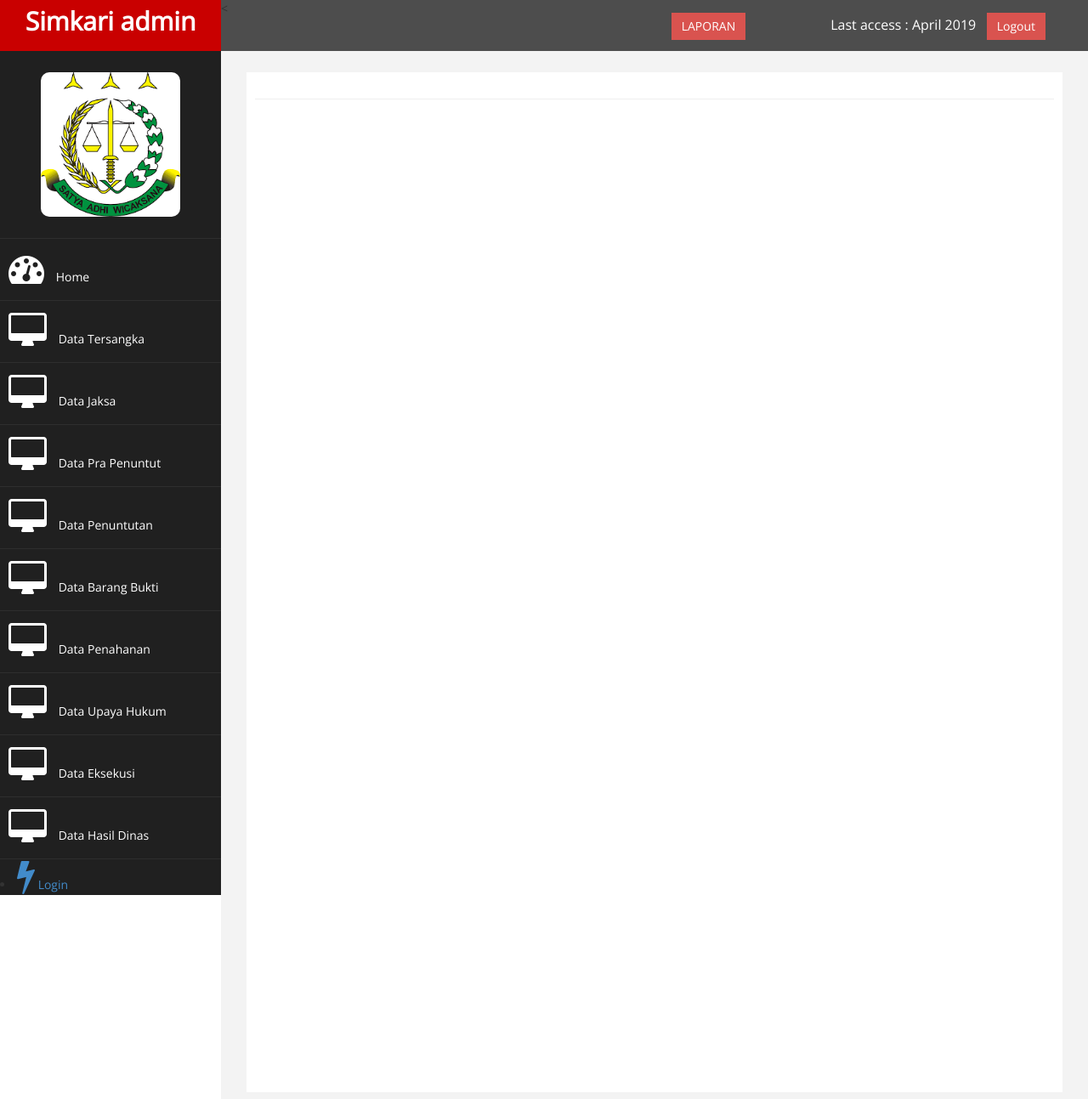
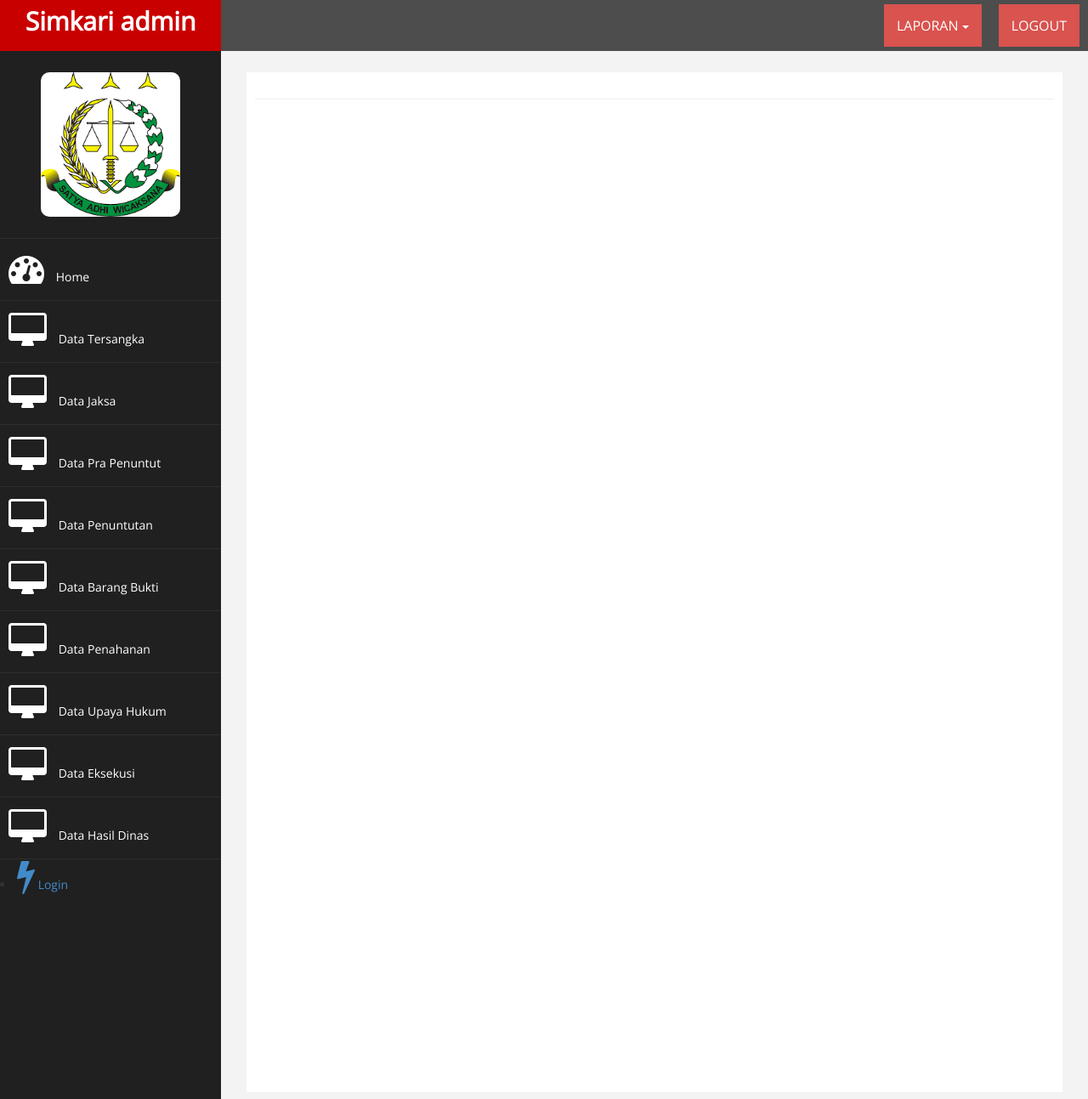
Before and after one commit to Lisa1210/skripsi, a PHP site: page /index.php in a window 1280 px wide. Shown: the top 1293 px of the page at 85% size. Run offline with PHP 8.4, Linux system fonts and the light colour scheme.

Commit message:
Update index.php

```diff
--- a/index.php
+++ b/index.php
@@ -35,44 +35,52 @@
                 </button>
                 <a class="navbar-brand" href="index.php ">Simkari admin</a>
             </div>
-  <div style="color: white;
-padding: 15px 50px 5px 50px;
-float: right;
-font-size: 16px;"> Last access : April 2019 &nbsp; <a href="login.php" class="btn btn-danger square-btn-adjust">Logout</a> </div>
-
-
-<
-            <div class="dropdown" style="color: white;
-padding: 15px 50px 5px 50px;
-float: right;
-font-size: 16px;">
-              <button class="btn btn-danger square-btn-adjust" type="button" id="dropdownMenuButton"
-              data-toggle="dropdown" aria-haspopup="true" aria-expanded="false">
-               LAPORAN
-              </button>
+			<div class="navbar-collapse collapse">
+				<ul class="nav navbar-nav navbar-right">
+					<li class="dropdown">
+						<a href="#" style="color: white; margin: 5px 10px;  font-size: 16px;" class="dropdown-toggle btn btn-danger square-btn-adjust " data-toggle="dropdown">LAPORAN <span class="caret"></span></a>
+						<ul class="dropdown-menu" role="menu">
+							<li><a href="#"><span class="glyphicon glyphicon-list-alt"></span> Laporan Tersangka</a></li>
+							<li><a href="#"><span class="glyphicon glyphicon-list-alt"></span> Laporan Jaksa</a></li>
+							<li><a href="#"><span class="glyphicon glyphicon-list-alt"></span> Laporan Pra Penuntut</a></li>
+							<li><a href="#"><span class="glyphicon glyphicon-list-alt"></span> Laporan Penuntutan</a></li>
+							<li><a href="#"><span class="glyphicon glyphicon-list-alt"></span> Laporan Barang Bukti</a></li>
+							<li><a href="#"><span class="glyphicon glyphicon-list-alt"></span> Laporan Penahanan</a></li>
+							<li><a href="#"><span class="glyphicon glyphicon-list-alt"></span> Laporan  Upaya Hukum</a></li>
+							<li><a href="#"><span class="glyphicon glyphicon-list-alt"></span> Laporan  Esekusi</a></li>
+							<li><a href="#"><span class="glyphicon glyphicon-list-alt"></span> Laporan  hasil dinas</a></li>
+						</ul>
+					</li>
+					<li>
+						<a href="login.php" style="color: white; margin: 5px 10px;  font-size: 16px;" class="btn btn-danger square-btn-adjust">LOGOUT</a>
+					</li>
+				<!--
+					<div style="color: white; padding: 15px 50px 5px 50px; float: right; font-size: 16px;">
+					<div class="dropdown" >
+						<button class="btn btn-danger square-btn-adjust" type="button" id="dropdownMenuButton" data-toggle="dropdown" aria-haspopup="true" aria-expanded="false">LAPORAN</button>
 						<div class="dropdown-menu" aria-labelledby="dropdownMenuButton">
-
 							<li>
-                <a data-toggle=”dropdown” data-target=”#” href=”#”>
-                     <span class=”caret”></span>
+								<a data-toggle="dropdown" data-target="#" href="#">
+									 <span class="caret"></span>
 								</a>
-                <ul class=”dropdown-menu”>
-                    <li><a href=”#”>Laporan Tersangka</a></li>
-                    <li><a href=”#”>Laporan Jaksa</a></li>
-                    <li><a href=”#”>Laporan Pra Penuntut</a></li>
-                    <li><a href=”#”>Laporan Penuntutan</a></li>
-                    <li><a href=”#”>Laporan Barang Bukti</a></li>
-                    <li><a href=”#”>Laporan Penahanan</a></li>
-                    <li><a href=”#”>Laporan  Upaya Hukum</a></li>
-                    <li><a href=”#”>Laporan  Esekusi</a></li>
-                    <li><a href=”#”>Laporan  hasil dinas</a></li>
+								<ul class="dropdown-menu">
+									<li><a href="#">Laporan Tersangka</a></li>
+									<li><a href="#">Laporan Jaksa</a></li>
+									<li><a href="#">Laporan Pra Penuntut</a></li>
+									<li><a href="#">Laporan Penuntutan</a></li>
+									<li><a href="#">Laporan Barang Bukti</a></li>
+									<li><a href="#">Laporan Penahanan</a></li>
+									<li><a href="#">Laporan  Upaya Hukum</a></li>
+									<li><a href="#">Laporan  Esekusi</a></li>
+									<li><a href="#">Laporan  hasil dinas</a></li>
 								</ul>
 							</li>
 						</div>
 					</div>
-
+						Last access : April 2019 &nbsp; <a href="login.php" class="btn btn-danger square-btn-adjust">Logout</a>
 					</div>
-    </div>
+				-->
+				</ul>
 			</div>
 
         </nav>
```
Lines whose indentation alone changed are shown as unchanged.
